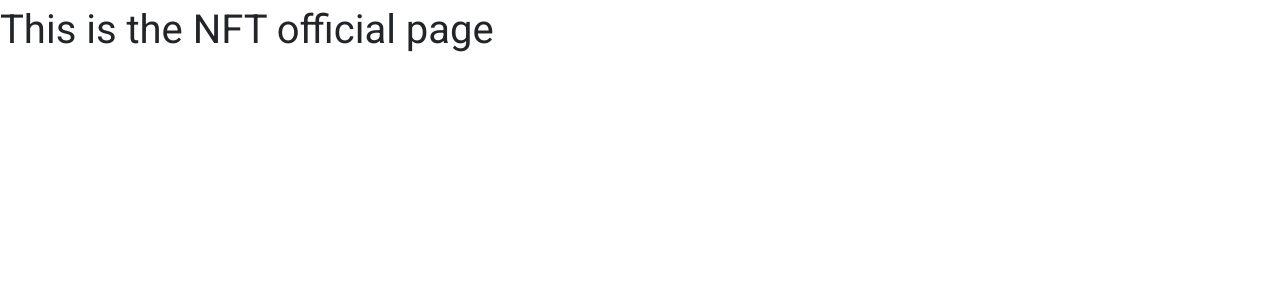
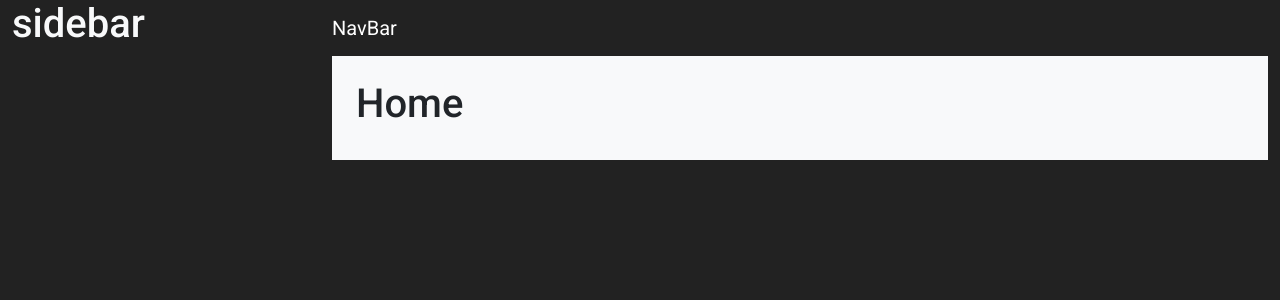
Before and after one commit to Phosah/vue_nft_project, a Vue app: page / in a window 1280 px wide. Shown: the top 300 px of the page. Built offline with nearby package versions, Linux system fonts and the light colour scheme.

Commit message:
Created layout for the home page

```diff
--- a/src/App.vue
+++ b/src/App.vue
@@ -1,6 +1,5 @@
 <template>
   <div>
-
     <router-view/>
   </div>
 </template>
--- a/src/views/Home.vue
+++ b/src/views/Home.vue
@@ -1,12 +1,25 @@
 <template>
-  <div class="home">
-    <div class="fs-1">This is the NFT official page</div>
+  <div class="home" style="height: 100vh; background: rgba(34, 34, 34, 1)">
+    <b-container fluid class="h-100">
+      <b-row cols="12" class="h-100">
+        <b-col cols="3" class="text-light">
+          <h1>sidebar</h1>
+        </b-col>
+        <b-col cols="9" class="h-100" style="">
+          <b-navbar toggleable="lg" type="dark">
+            <b-navbar-brand href="#">NavBar</b-navbar-brand>
+          </b-navbar>
+            <div
+              class="d-inline-block w-100 bg-light p-4"
+            >
+              <h1>Home</h1>
+            </div>
+        </b-col>
+      </b-row>
+    </b-container>
   </div>
 </template>
 
 <script>
-
-export default {
-
-}
+export default {};
 </script>
```
